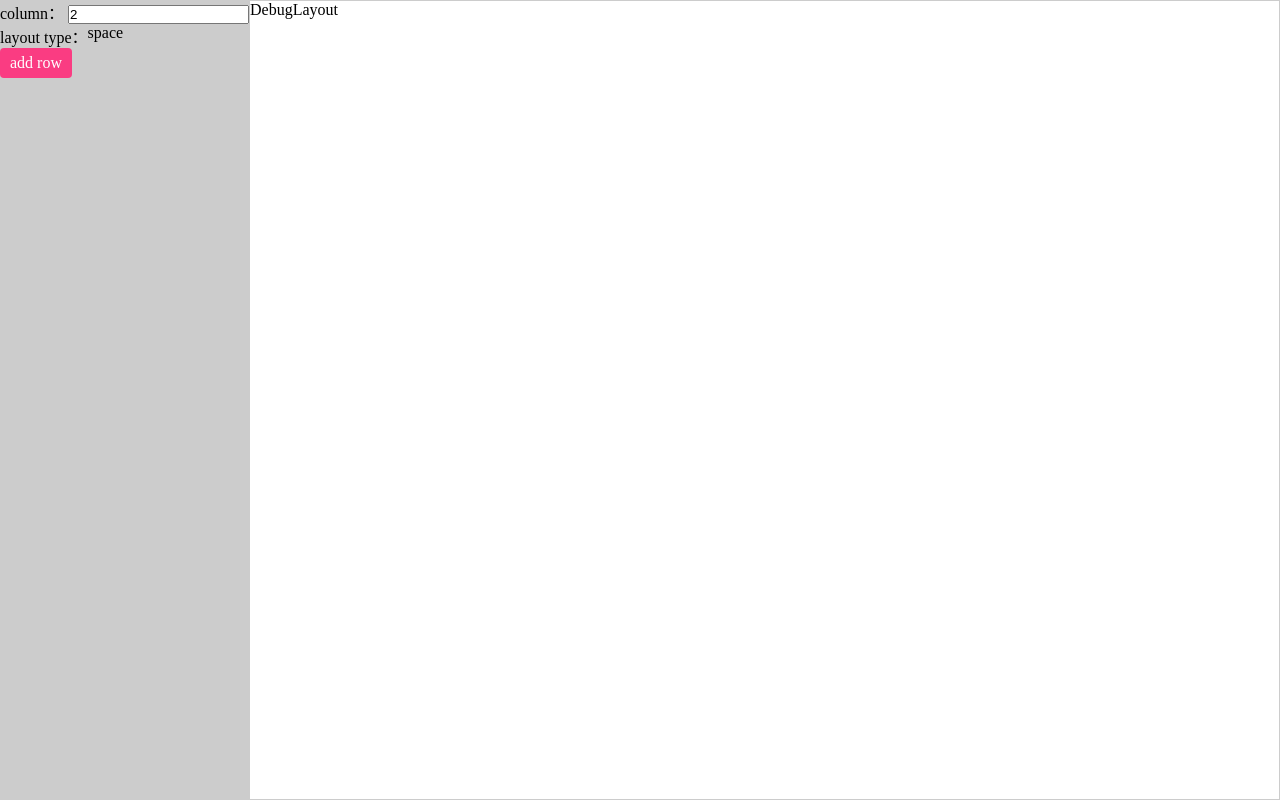
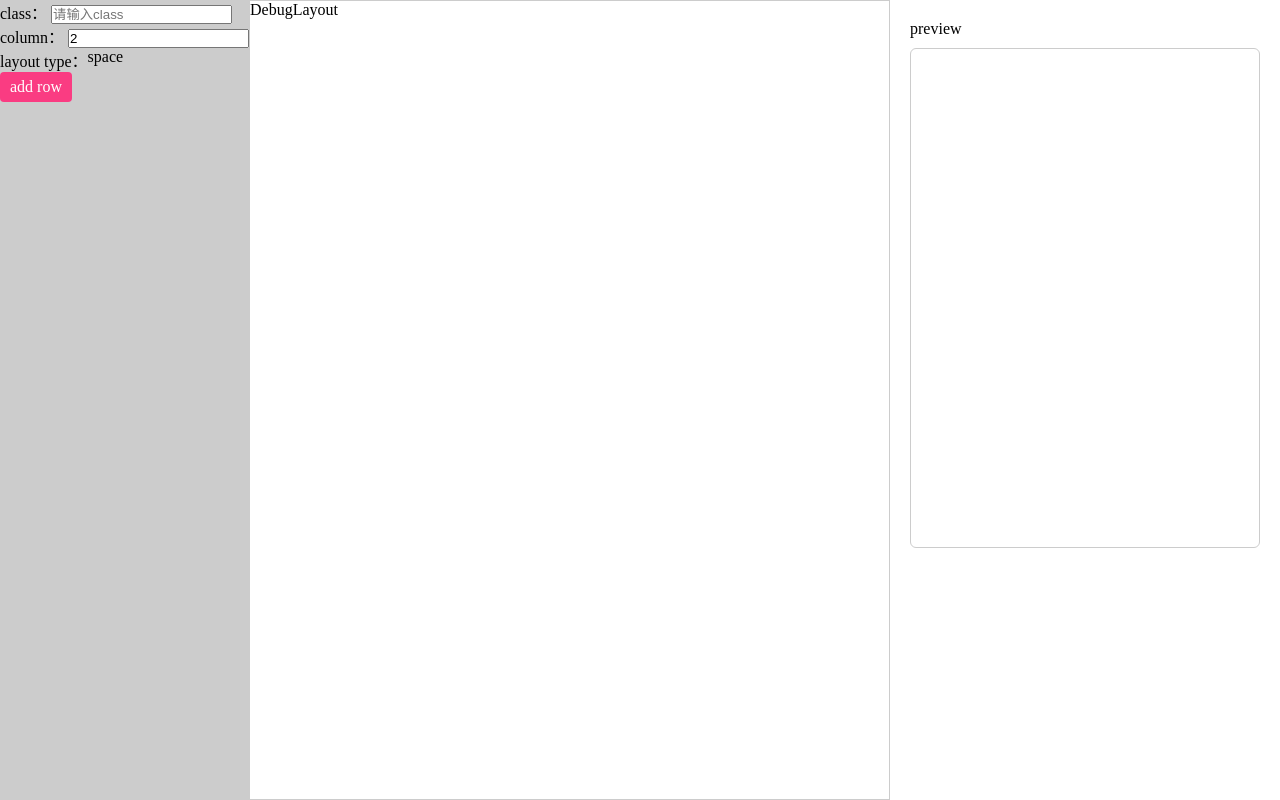
Before and after one commit to 0123cf/layout-ui, a React app: page / in a window 1280 px wide. Built offline with nearby package versions, Linux system fonts and the light colour scheme.

Commit message:
style: prview style

```diff
--- /dev/null
+++ b/src/components/debugLayout.tsx
@@ -0,0 +1,11 @@
+import * as React from 'react'
+const { Component, useState } = React
+
+interface DebugLayoutPro {
+    html: string
+}
+export const DebugLayout = (props: DebugLayoutPro) => {
+    return <div className="DebugLayout">
+        <span>DebugLayout</span>
+    </div>
+}
--- a/src/components/div_layout.tsx
+++ b/src/components/div_layout.tsx
@@ -1,100 +1,23 @@
 import * as React from 'react'
-const {Component, useState} = React
-import {createHtml} from './utils'
-
-import {Select} from './Select'
-import {Preview} from './preview'
+const { Component, useState } = React
+import { Preview } from './preview'
+import {HandleColumn} from './handleColumn'
+import {DebugLayout} from './debugLayout'
 
 interface DivLayoutPro {
     name: string
 }
-interface TRowAST {
-    tag: string,
-    css: string[],
-    style: any []
-}
 
-interface selectListItem {
-    name: string
-}
-
-interface tsethtml {
-    (html: string): void
-}
-
-interface handleColumnPro {
-    sethtml: tsethtml
-}
-
-const HandleColumn = (props: handleColumnPro) => {
-    let layoutTypeList: selectListItem[] = [
-        {name: 'space'},
-        {name: 'row'},
-        {name: 'column'},
-    ]
-    let layoutTypeSelected: selectListItem = layoutTypeList[0]
-    let [layoutColumn, setlayoutColumn] = useState('2')
-    // 储存row布局AST
-    let rowAst: TRowAST [] = []
-    let rowInfo: TRowAST
-    let layoutColumnChange = (e: any) => {
-        let value = e.target.value.replace(/[^\d]/, '')
-        e.target.value = value
-        layoutColumn = value
-    }
-    let SelectChange = (selectIndex: number) => {
-        layoutTypeSelected =layoutTypeList[selectIndex]
-    }
-    let addRow = () => {
-        let columnNumber = +layoutColumn
-        let layoutType = layoutTypeSelected.name
-        let rowASTItemDefault: TRowAST = {
-            tag: 'div',
-            css: [],
-            style: []
-        }
-        rowAst = []
-        for (let i = 0; i <= columnNumber; i++) {
-            rowAst.push(rowASTItemDefault)
-        }
-        rowInfo = {
-            tag: 'div',
-            css: ['flex', layoutType],
-            style: []
-        }
-        props.sethtml(createHtml(rowInfo, rowAst))
-        // console.log(layoutType)
-        // console.log(columnNumber)
-        // console.log(html)
-    }
-    return <div className="HandleColumn">
-        <div>
-            <div>column： <input defaultValue={layoutColumn} onInput={layoutColumnChange} placeholder="请输入列数" /></div>
-            <div className="flex">
-                <p>layout type：</p>
-                <Select activeIndex={0} list={layoutTypeList} change={SelectChange} />
-            </div>
-            <div className="button" onClick={addRow}>add row</div>
-        </div>
-    </div>
-}
-const DebugLayout = () => {
-    return <div className="DebugLayout">
-        <span>DebugLayout</span>
-    </div>
-}
-
-export class DivLayout extends Component<DivLayoutPro, {}>{
-    render(){
+export const DivLayout = (props: DivLayoutPro) => {
+    let [computedHtml, setcomputedHtml] = useState('')
     let sethtml = (html: string): void => {
-            console.log(html)
+        setcomputedHtml(html)
     }
     return (
         <div className="div_layout flex">
             <HandleColumn sethtml={sethtml} />
-                <DebugLayout />
-                <Preview />
+            <DebugLayout html={computedHtml} />
+            <Preview html={computedHtml} />
         </div>
     )
 }
-}
--- /dev/null
+++ b/src/components/handleColumn.tsx
@@ -0,0 +1,77 @@
+import * as React from 'react'
+const { useState } = React
+
+import { createHtml } from './utils'
+import {layoutTypeList} from '../model/constant'
+import { Select } from './Select'
+
+interface TRowAST {
+    tag: string,
+    css: string[],
+    style: any[],
+    innerText?: string
+}
+interface selectListItem {
+    name: string,
+    className: string
+}
+
+interface tsethtml {
+    (html: string): void
+}
+
+interface handleColumnPro {
+    sethtml: tsethtml
+}
+
+export const HandleColumn = (props: handleColumnPro) => {
+    let layoutTypeSelected: selectListItem = layoutTypeList[0]
+    let layoutColumn = '2'
+    let className = ''
+    // 储存row布局AST
+    let rowAst: TRowAST[] = []
+    let rowInfo: TRowAST
+    let layoutColumnChange = (e: any) => {
+        let value = e.target.value.replace(/[^\d]/, '')
+        e.target.value = value
+        layoutColumn = value
+    }
+    let classNameChange = (e: any) => {
+        className = e.target.value
+    }
+    let SelectChange = (selectIndex: number) => {
+        layoutTypeSelected = layoutTypeList[selectIndex]
+    }
+    let addRow = () => {
+        // TODO className 不能是内置的class
+        let columnNumber = +layoutColumn
+        let layoutType = layoutTypeSelected.className
+        let rowASTItemDefault: TRowAST = {
+            tag: 'div',
+            css: [],
+            style: [],
+            innerText: 'test'
+        }
+        rowAst = []
+        for (let i = 0; i < columnNumber; i++) {
+            rowAst.push(rowASTItemDefault)
+        }
+        rowInfo = {
+            tag: 'div',
+            css: ['flex', layoutType, className],
+            style: [],
+        }
+        props.sethtml(createHtml(rowInfo, rowAst))
+    }
+    return <div className="HandleColumn">
+        <div>
+            <div>class： <input defaultValue={className} onInput={classNameChange} placeholder="请输入class" /></div>
+            <div>column： <input defaultValue={layoutColumn} onInput={layoutColumnChange} placeholder="请输入列数" /></div>
+            <div className="flex">
+                <p>layout type：</p>
+                <Select activeIndex={0} list={layoutTypeList} change={SelectChange} />
+            </div>
+            <div className="button" onClick={addRow}>add row</div>
+        </div>
+    </div>
+}
--- a/src/components/preview.tsx
+++ b/src/components/preview.tsx
@@ -1,9 +1,10 @@
 import * as React from 'react'
 interface PreviewPro {
-    // html: string
+    html: string
 }
 export const Preview = (props: PreviewPro) => {
     return <div className="preview">
-        {/* {props.html} */}
+        <div className="title">preview</div>
+        <div className="preview-box" dangerouslySetInnerHTML={{__html: props.html}}></div>
     </div>
 }
--- a/src/components/utils.ts
+++ b/src/components/utils.ts
@@ -1,7 +1,8 @@
 interface TRowAST {
     tag: string,
     css: string[],
-    style: any []
+    style: any [],
+    innerText?: string
 }
 
 let createTag = (item: TRowAST, inner?: string): string => {
@@ -17,7 +18,7 @@ export const createHtml = (rowInfo:TRowAST, rowAst: TRowAST[]) => {
     html = createTag(
         rowInfo,
         rowAst.map(item => {
-            return createTag(item)
+            return createTag(item, item.innerText)
         }).join('')
     )
     return html
--- /dev/null
+++ b/src/model/constant.ts
@@ -0,0 +1,9 @@
+interface selectListItem {
+    name: string,
+    className: string
+}
+export const layoutTypeList: selectListItem[] = [
+    { name: 'space', className: 'al-flex-spce-x' },
+    { name: 'row', className: 'al-flex-row' },
+    { name: 'column', className: 'al-flex-col' },
+]
--- a/src/style.scss
+++ b/src/style.scss
@@ -17,6 +17,12 @@ $color-main: rgb(250, 60, 130);
 .flex-space-x{
     justify-content: space-between;
 }
+
+// export css inner
+.al-flex-spce-x{
+    justify-content: space-between;
+}
+
 // start
 .div_layout{
     .HandleColumn{
@@ -37,4 +43,17 @@ $color-main: rgb(250, 60, 130);
         background-color: #fff;
         border: 1px solid #ccc;
     }
+    .preview{
+        padding: 20px;
+        .title{
+            margin-bottom: 10px;
+        }
+        .preview-box{
+            width: 350px;
+            height: 500px;
+            border: 1px solid #ccc;
+            border-radius: 6px;
+            overflow: auto;
+        }
+    }
 }
```
Lines whose indentation alone changed are shown as unchanged.
